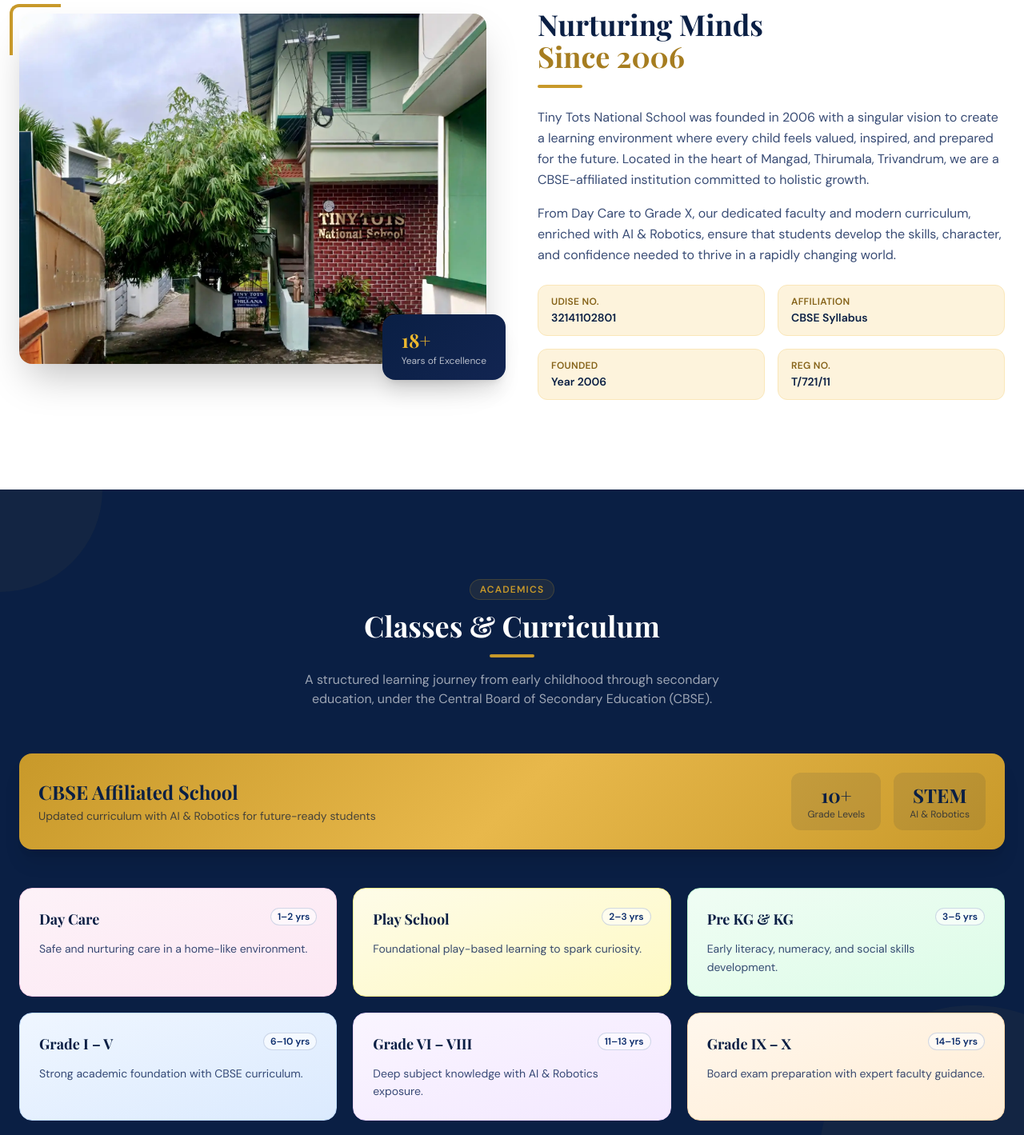
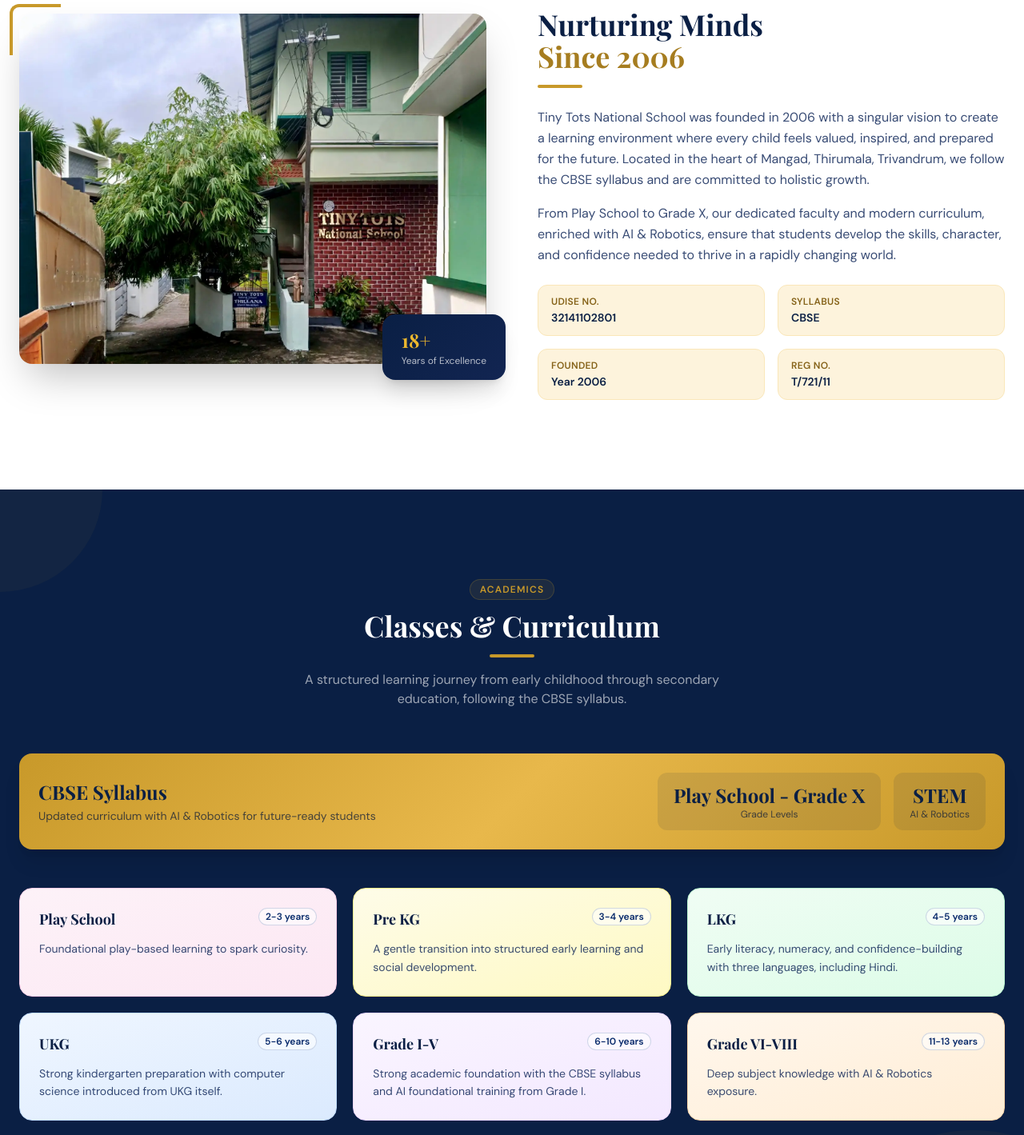
Before and after one commit to jerrypaulsam/tiny-tots-school-web, a Next.js app: page / in a window 1280 px wide. Shown: the part 940-2359 px from the top of the page at 80% size. Built offline with nearby package versions, Linux system fonts and the light colour scheme.

Commit message:
updated as per client requirements

```diff
--- a/components/About.js
+++ b/components/About.js
@@ -37,11 +37,11 @@ export default function About() {
             <p className="text-navy-700/80 leading-relaxed mb-4">
               Tiny Tots National School was founded in 2006 with a singular vision to create a learning
               environment where every child feels valued, inspired, and prepared for the future. Located
-              in the heart of Mangad, Thirumala, Trivandrum, we are a CBSE-affiliated institution
+              in the heart of Mangad, Thirumala, Trivandrum, we follow the CBSE syllabus and are
               committed to holistic growth.
             </p>
             <p className="text-navy-700/80 leading-relaxed mb-6">
-              From Day Care to Grade X, our dedicated faculty and modern curriculum, enriched with
+              From Play School to Grade X, our dedicated faculty and modern curriculum, enriched with
               AI &amp; Robotics, ensure that students develop the skills, character, and confidence needed
               to thrive in a rapidly changing world.
             </p>
@@ -49,7 +49,7 @@ export default function About() {
             <div className="grid grid-cols-2 gap-4">
               {[
                 { label: "UDISE No.", value: "32141102801" },
-                { label: "Affiliation", value: "CBSE Syllabus" },
+                { label: "Syllabus", value: "CBSE" },
                 { label: "Founded", value: "Year 2006" },
                 { label: "Reg No.", value: "T/721/11" },
               ].map((item) => (
--- a/components/Academics.js
+++ b/components/Academics.js
@@ -1,10 +1,11 @@
-const programs = [
-  { level: "Day Care", age: "1–2 yrs", desc: "Safe and nurturing care in a home-like environment.", color: "from-pink-50 to-pink-100 border-pink-200" },
-  { level: "Play School", age: "2–3 yrs", desc: "Foundational play-based learning to spark curiosity.", color: "from-yellow-50 to-yellow-100 border-yellow-200" },
-  { level: "Pre KG & KG", age: "3–5 yrs", desc: "Early literacy, numeracy, and social skills development.", color: "from-green-50 to-green-100 border-green-200" },
-  { level: "Grade I – V", age: "6–10 yrs", desc: "Strong academic foundation with CBSE curriculum.", color: "from-blue-50 to-blue-100 border-blue-200" },
-  { level: "Grade VI – VIII", age: "11–13 yrs", desc: "Deep subject knowledge with AI & Robotics exposure.", color: "from-purple-50 to-purple-100 border-purple-200" },
-  { level: "Grade IX – X", age: "14–15 yrs", desc: "Board exam preparation with expert faculty guidance.", color: "from-orange-50 to-orange-100 border-orange-200" },
+const programmes = [
+  { level: "Play School", age: "2-3 years", desc: "Foundational play-based learning to spark curiosity.", color: "from-pink-50 to-pink-100 border-pink-200" },
+  { level: "Pre KG", age: "3-4 years", desc: "A gentle transition into structured early learning and social development.", color: "from-yellow-50 to-yellow-100 border-yellow-200" },
+  { level: "LKG", age: "4-5 years", desc: "Early literacy, numeracy, and confidence-building with three languages, including Hindi.", color: "from-green-50 to-green-100 border-green-200" },
+  { level: "UKG", age: "5-6 years", desc: "Strong kindergarten preparation with computer science introduced from UKG itself.", color: "from-blue-50 to-blue-100 border-blue-200" },
+  { level: "Grade I-V", age: "6-10 years", desc: "Strong academic foundation with the CBSE syllabus and AI foundational training from Grade I.", color: "from-purple-50 to-purple-100 border-purple-200" },
+  { level: "Grade VI-VIII", age: "11-13 years", desc: "Deep subject knowledge with AI & Robotics exposure.", color: "from-orange-50 to-orange-100 border-orange-200" },
+  { level: "Grade IX-X", age: "14-15 years", desc: "Focused secondary learning with expert faculty guidance.", color: "from-rose-50 to-rose-100 border-rose-200" },
 ];
 
 export default function Academics() {
@@ -25,19 +26,19 @@ export default function Academics() {
           <div className="w-14 h-1 bg-gold-400 rounded-full mx-auto mt-4 mb-4" />
           <p className="text-white/60 max-w-xl mx-auto text-sm md:text-base">
             A structured learning journey from early childhood through secondary education,
-            under the Central Board of Secondary Education (CBSE).
+            following the CBSE syllabus.
           </p>
         </div>
 
-        {/* CBSE Banner */}
+        {/* Curriculum Banner */}
         <div className="bg-gold-gradient rounded-2xl p-5 md:p-6 flex flex-col md:flex-row items-center justify-between gap-4 mb-12 shadow-xl">
           <div>
-            <p className="font-display font-bold text-navy-900 text-xl md:text-2xl">CBSE Affiliated School</p>
+            <p className="font-display font-bold text-navy-900 text-xl md:text-2xl">CBSE Syllabus</p>
             <p className="text-navy-800/70 text-sm mt-1">Updated curriculum with AI &amp; Robotics for future-ready students</p>
           </div>
           <div className="flex gap-4 text-center">
             <div className="bg-navy-900/10 rounded-xl px-5 py-3">
-              <p className="font-display font-bold text-navy-900 text-2xl">10+</p>
+              <p className="font-display font-bold text-navy-900 text-2xl">Play School - Grade X</p>
               <p className="text-navy-800/70 text-xs">Grade Levels</p>
             </div>
             <div className="bg-navy-900/10 rounded-xl px-5 py-3">
@@ -47,9 +48,9 @@ export default function Academics() {
           </div>
         </div>
 
-        {/* Programs grid */}
+        {/* Programmes grid */}
         <div className="flex flex-wrap justify-center gap-5">
-          {programs.map((p, i) => (
+          {programmes.map((p, i) => (
             <div
               key={i}
               className={`w-full sm:w-[calc(50%-0.625rem)] lg:w-[calc((100%-2.5rem)/3)] bg-gradient-to-br ${p.color} border rounded-2xl p-6 hover:scale-[1.02] transition-transform duration-200`}
--- a/components/Contact.js
+++ b/components/Contact.js
@@ -6,14 +6,14 @@ const contactItems = [
     label: "Address",
     lines: [
       "Opp. CSI Church, Mangad,",
-      "Thirumala PO, Trivandrum – 695 006",
+      "Thirumala PO, Trivandrum - 695 006",
       "Kerala, India",
     ],
   },
   {
     icon: Phone,
     label: "Phone",
-    lines: ["+91 98951 08777", "+91 62351 69877", "0471 – 235 5877"],
+    lines: ["+91 98951 08777", "+91 62351 69877", "0471 - 235 5877"],
     isPhone: true,
   },
   {
@@ -25,7 +25,7 @@ const contactItems = [
   {
     icon: Clock,
     label: "School Hours",
-    lines: ["Mon – Sat: 8:30 AM – 3:30 PM", "Office: 8:00 AM – 4:00 PM"],
+    lines: ["Mon-Sat: 9.30 AM - 3.30 PM", "Office: 9 AM - 5 PM", "Caring available up to 6 PM"],
   },
 ];
 
@@ -50,9 +50,9 @@ export default function Contact() {
         <div className="bg-navy-gradient rounded-3xl p-7 md:p-10 mb-10 shadow-xl flex flex-col md:flex-row items-center justify-between gap-6">
           <div>
             <p className="text-gold-300 font-display font-bold text-xl md:text-2xl mb-1">
-              Admissions Open 2026 – 2027
+              Admissions Open 2026-2027
             </p>
-            <p className="text-white/60 text-sm">Play School to Grade VIII · CBSE Syllabus</p>
+            <p className="text-white/60 text-sm">Play School to Grade X | CBSE Syllabus</p>
           </div>
           <div className="flex flex-col sm:flex-row gap-3 flex-shrink-0">
             <a
--- a/components/Features.js
+++ b/components/Features.js
@@ -34,7 +34,7 @@ const features = [
   {
     icon: Trophy,
     title: "Academics & Extra-Curricular",
-    desc: "Equal importance to academics and co-curricular activities including music, sports, arts, and cultural programs.",
+    desc: "Equal importance to academics and co-curricular activities including music, sports, arts, and cultural programmes.",
     color: "bg-yellow-50 text-yellow-600 border-yellow-100",
     accent: "text-yellow-600",
   },
@@ -82,7 +82,7 @@ export default function Features() {
           </h2>
           <div className="w-14 h-1 bg-gold-400 rounded-full mx-auto mt-4 mb-4" />
           <p className="text-navy-700/60 max-w-xl mx-auto text-sm md:text-base">
-            We offer everything a child needs to grow — academically, socially, and creatively.
+            We offer everything a child needs to grow academically, socially, and creatively.
           </p>
         </div>
 
--- a/components/Footer.js
+++ b/components/Footer.js
@@ -35,7 +35,7 @@ export default function Footer() {
             <p className="text-white/50 text-sm leading-relaxed italic mb-3">
               "Place Your Child at the Right Place"
             </p>
-            <p className="text-white/40 text-xs">Estd. 2006 · CBSE Affiliated</p>
+            <p className="text-white/40 text-xs">Estd. 2006 | CBSE Syllabus</p>
             <p className="text-white/30 text-xs mt-1">UDISE No: 32141102801</p>
             <div className="mt-5">
               <p className="text-gold-400 font-semibold text-xs tracking-widest uppercase mb-3">Follow Us</p>
@@ -76,7 +76,7 @@ export default function Footer() {
                     href={l.href}
                     className="text-white/60 hover:text-gold-300 text-sm transition-colors duration-200 hover:translate-x-1 inline-block"
                   >
-                    → {l.label}
+                    {"-> "}{l.label}
                   </a>
                 </li>
               ))}
@@ -88,7 +88,7 @@ export default function Footer() {
             <p className="text-gold-400 font-semibold text-sm tracking-widest uppercase mb-4">Contact</p>
             <address className="not-italic space-y-2 text-white/60 text-sm">
               <p>Opp. CSI Church, Mangad,</p>
-              <p>Thirumala PO, Trivandrum – 695 006</p>
+              <p>Thirumala PO, Trivandrum - 695 006</p>
               <p className="pt-2">
                 <a href="tel:+919895108777" className="hover:text-gold-300 transition-colors">+91 98951 08777</a>
               </p>
@@ -96,7 +96,7 @@ export default function Footer() {
                 <a href="tel:+916235169877" className="hover:text-gold-300 transition-colors">+91 62351 69877</a>
               </p>
               <p>
-                <a href="tel:04712355877" className="hover:text-gold-300 transition-colors">0471 – 235 5877</a>
+                <a href="tel:04712355877" className="hover:text-gold-300 transition-colors">0471 - 235 5877</a>
               </p>
               <p className="pt-2">
                 <a href="mailto:tinytotsns2006@gmail.com" className="hover:text-gold-300 transition-colors break-all">
@@ -109,8 +109,8 @@ export default function Footer() {
 
         {/* Bottom bar */}
         <div className="border-t border-white/10 pt-6 flex flex-col sm:flex-row items-center justify-between gap-3 text-xs text-white/30">
-          <p>© {new Date().getFullYear()} Tiny Tots National School. All rights reserved.</p>
-          <p>Reg No: T/721/11 · Mangad, Thirumala, Trivandrum</p>
+          <p>(c) {new Date().getFullYear()} Tiny Tots National School. All rights reserved.</p>
+          <p>Reg No: T/721/11 | Mangad, Thirumala, Trivandrum</p>
         </div>
       </div>
     </footer>
--- a/components/Gallery.js
+++ b/components/Gallery.js
@@ -6,7 +6,7 @@ const images = [
   { src: "/classroom.jpg", caption: "Classroom Learning" },
   { src: "/robotics-ai-lab.jpeg", caption: "Science & Robotics Lab" },
   { src: "/sports-day.jpg", caption: "Annual Sports Day" },
-  { src: "/cultural-programs.jpg", caption: "Cultural Programs" },
+  { src: "/cultural-programs.jpg", caption: "Cultural Programmes" },
   { src: "/arts-day.jpg", caption: "Art & Creativity" },
   { src: "/campus-life.jpg", caption: "Campus Life" },
 ];
--- a/components/Hero.js
+++ b/components/Hero.js
@@ -10,7 +10,8 @@ export default function Hero() {
       <div className="absolute inset-0 bg-gradient-to-br from-navy-900/90 via-navy-900/75 to-navy-800/60" />
 
       {/* Decorative gold arc */}
-      <div className="absolute bottom-0 left-0 right-0 h-24 md:h-32"
+      <div
+        className="absolute bottom-0 left-0 right-0 h-24 md:h-32"
         style={{
           background: "linear-gradient(to top, rgba(10,31,68,0.15), transparent)",
         }}
@@ -21,7 +22,7 @@ export default function Hero() {
         {/* Badge */}
         <div className="inline-flex items-center gap-2 bg-gold-400/20 border border-gold-400/40 text-gold-300 text-xs font-semibold tracking-widest uppercase px-4 py-1.5 rounded-full mb-6 animate-fade-up">
           <span className="w-1.5 h-1.5 rounded-full bg-gold-400 animate-pulse" />
-          Admissions Open 2026 – 2027
+          Admissions Open 2026-2027
         </div>
 
         {/* School Name */}
@@ -30,7 +31,8 @@ export default function Hero() {
           style={{ animationDelay: "0.1s" }}
         >
           TINY TOTS
-          <span className="block text-transparent bg-clip-text"
+          <span
+            className="block text-transparent bg-clip-text"
             style={{ backgroundImage: "linear-gradient(90deg, #e8b84b, #c8992a, #e8b84b)", WebkitBackgroundClip: "text" }}
           >
             National School
@@ -52,8 +54,8 @@ export default function Hero() {
         >
           {[
             { val: "Since 2006", label: "Established" },
-            { val: "CBSE", label: "Affiliated" },
-            { val: "Play – X", label: "Classes" },
+            { val: "CBSE", label: "Syllabus" },
+            { val: "Play School - Grade X", label: "Classes" },
           ].map((s) => (
             <div key={s.label} className="text-center">
               <p className="font-display font-bold text-gold-300 text-xl md:text-2xl">{s.val}</p>
--- a/components/Management.js
+++ b/components/Management.js
@@ -2,7 +2,7 @@ import Image from "next/image";
 
 const team = [
   {
-    name: "Sheeja Vinayan",
+    name: "Sheeja Albert",
     role: "Principal",
     img: "/sheeja.jpg",
     message:
--- a/components/Navbar.js
+++ b/components/Navbar.js
@@ -96,7 +96,7 @@ export default function Navbar() {
             onClick={() => setOpen(false)}
             className="mt-4 block text-center bg-gold-gradient text-navy-900 font-bold text-sm px-5 py-2.5 rounded-full"
           >
-            Admissions Open 2026–27
+            Admissions Open 2026-2027
           </a>
         </div>
       )}
--- a/pages/index.js
+++ b/pages/index.js
@@ -10,11 +10,11 @@ import Contact from "../components/Contact";
 import Footer from "../components/Footer";
 
 const siteUrl = "https://www.tinytotsns.com";
-const siteTitle = "Tiny Tots National School | CBSE School in Trivandrum, Kerala";
+const siteTitle = "Tiny Tots National School | CBSE Syllabus School in Trivandrum, Kerala";
 const siteDescription =
-  "Tiny Tots National School is a CBSE-affiliated school in Mangad, Thirumala, Trivandrum, offering Day Care, Play School, Pre KG, KG, and Grades I to X with AI and Robotics learning, caring faculty, and holistic development since 2006.";
+  "Tiny Tots National School in Mangad, Thirumala, Trivandrum follows the CBSE syllabus and offers Play School, Pre KG, LKG, UKG, and Grades I to X with AI and Robotics learning, caring faculty, and holistic development since 2006.";
 const siteKeywords =
-  "Tiny Tots National School, CBSE school Trivandrum, CBSE school Thirumala, school admission Trivandrum, play school Mangad, kindergarten Trivandrum, day care Thirumala, grade 1 to 10 school Kerala, AI robotics school Trivandrum, best school Mangad";
+  "Tiny Tots National School, CBSE syllabus school Trivandrum, CBSE syllabus school Thirumala, school admission Trivandrum, play school Mangad, kindergarten Trivandrum, grade 1 to 10 school Kerala, AI robotics school Trivandrum, best school Mangad";
 const ogImage = `${siteUrl}/tiny-tots-logo.jpeg`;
 
 export default function Home() {
```
Also changed, not shown: public/llms-full.txt, public/llms.txt.
